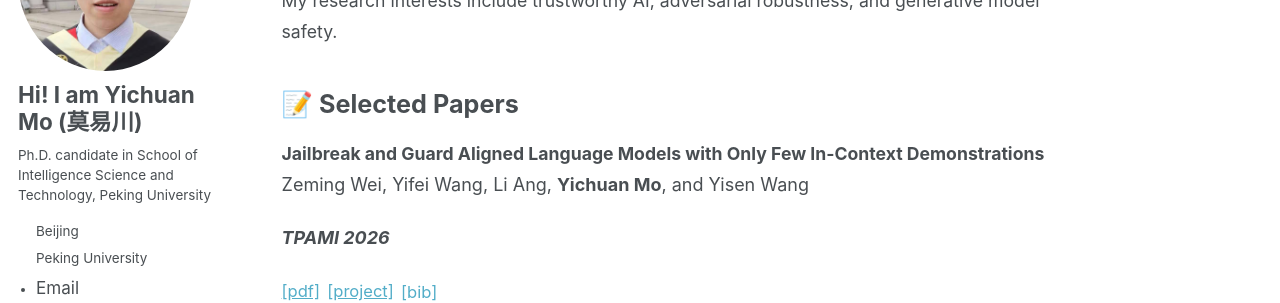
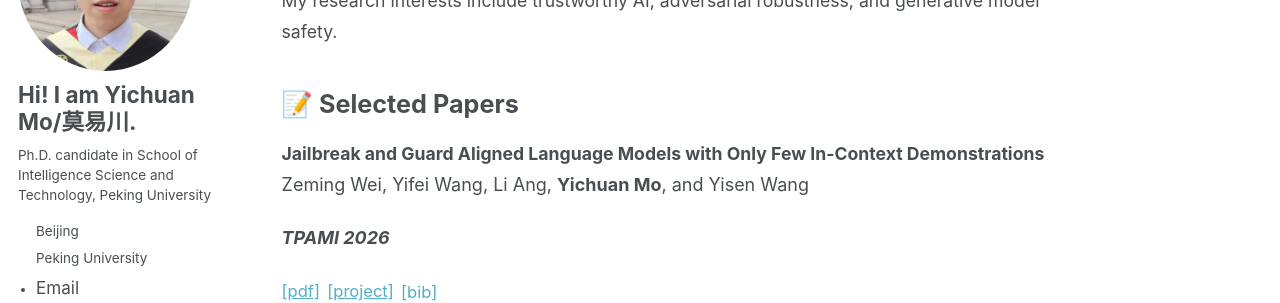
Before and after one commit to mo666666/mo666666.github.io, a Jekyll site: the page built from _pages/about.md, in a window 1280 px wide. Shown: the part 212-515 px from the top of the page. Built offline with Jekyll 4.4.1, drawn with Linux system fonts in a browser that asks for light colours; a script bundle is joined from its source files by our own code; library files that are not in the unit come from our copies.

```diff
--- a/_config.yml
+++ b/_config.yml
@@ -24,7 +24,7 @@
 author:
   # Biographic information
   avatar           : "profile.png"
-  name             : "Hi! I am Yichuan Mo (莫易川)"
+  name             : "Hi! I am Yichuan Mo/莫易川."
   highlight_name   : "Yichuan Mo"
   pronouns         : # example: "she/her"
   bio              : 'Ph.D. candidate in School of Intelligence Science and Technology, Peking University'
```
